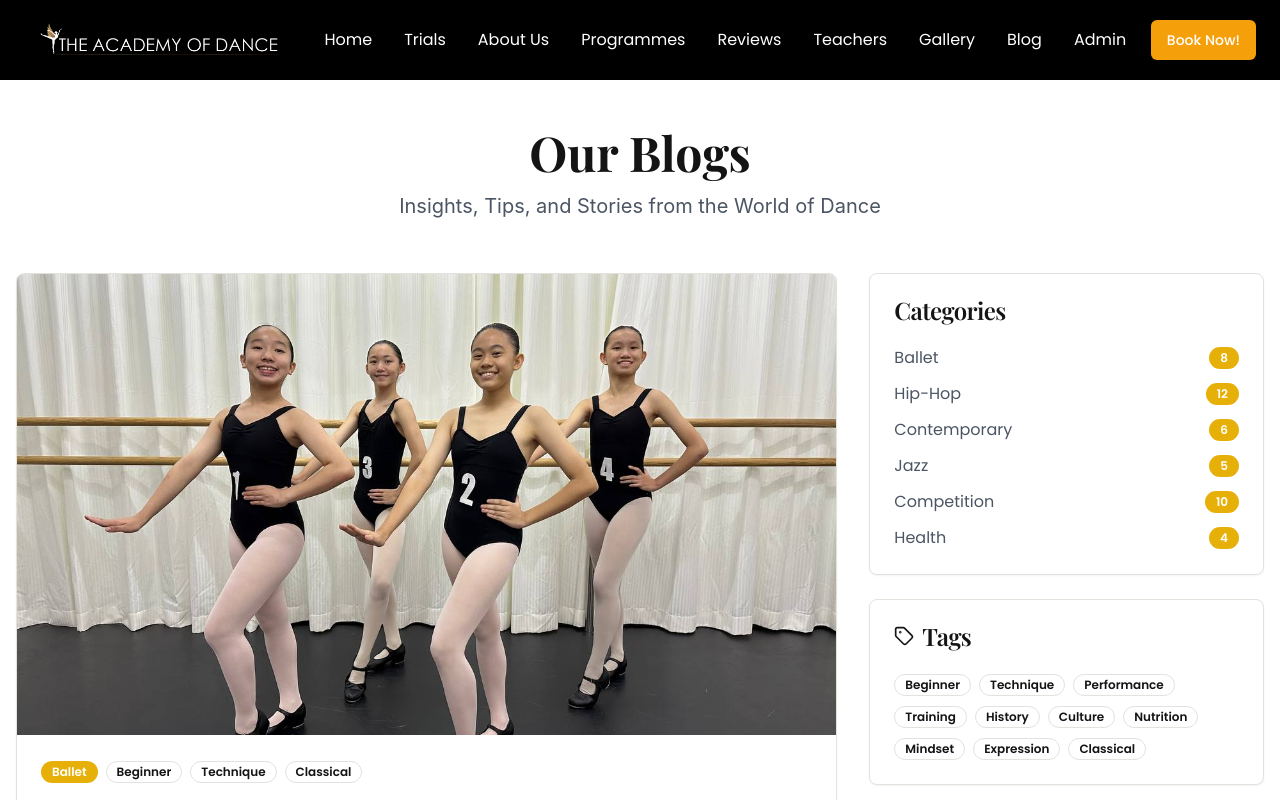
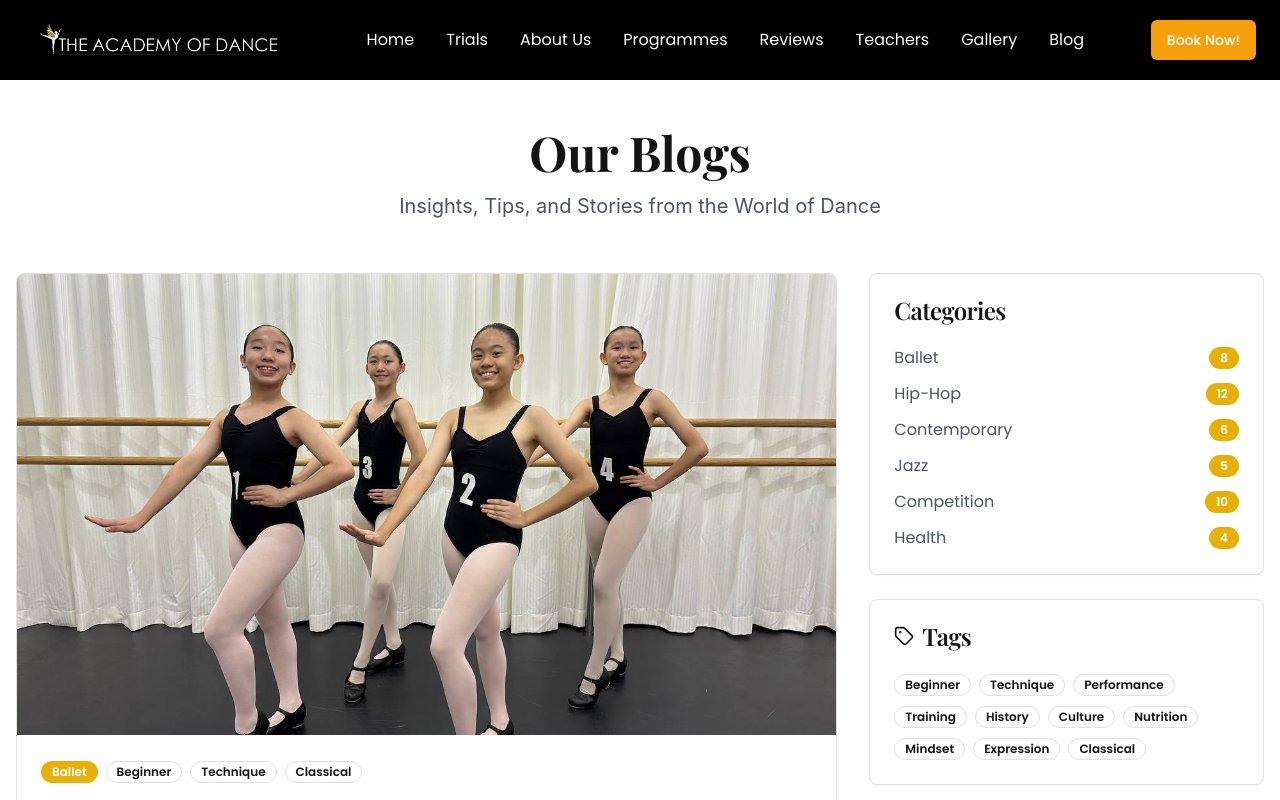
Before and after one commit to gosgconsulting/the-academy-of-dance-mockup, a React (Vite) app: page /blog in a window 1280 px wide. Shown: the top 800 px of the page. Built offline with nearby package versions, Linux system fonts and the light colour scheme; what @builder.io/react would draw is missing.

Commit message:
Remove Admin link from desktop navigation
cgen-76ffdeb61c6a48419cdf3f9dad273288

```diff
--- a/src/components/Navigation.tsx
+++ b/src/components/Navigation.tsx
@@ -53,7 +53,6 @@ const Navigation = ({ scrollToSection }: NavigationProps) => {
             <button onClick={() => handleNavigation('teachers')} className="text-white hover:text-secondary transition-colors">Teachers</button>
             <button onClick={() => handleNavigation('gallery')} className="text-white hover:text-secondary transition-colors">Gallery</button>
             <Link to="/blog" className="text-white hover:text-secondary transition-colors">Blog</Link>
-            <Link to="/admin" className="text-white hover:text-secondary transition-colors">Admin</Link>
           </div>
 
           {/* Desktop Book Now Button */}
@@ -81,7 +80,6 @@ const Navigation = ({ scrollToSection }: NavigationProps) => {
               <button onClick={() => handleMobileNavClick('teachers')} className="text-white hover:text-secondary transition-colors text-left">Teachers</button>
               <button onClick={() => handleMobileNavClick('gallery')} className="text-white hover:text-secondary transition-colors text-left">Gallery</button>
               <Link to="/blog" onClick={() => setIsMobileMenuOpen(false)} className="text-white hover:text-secondary transition-colors text-left">Blog</Link>
-              <Link to="/admin" onClick={() => setIsMobileMenuOpen(false)} className="text-white hover:text-secondary transition-colors text-left">Admin</Link>
             </div>
           </div>
         )}
```
